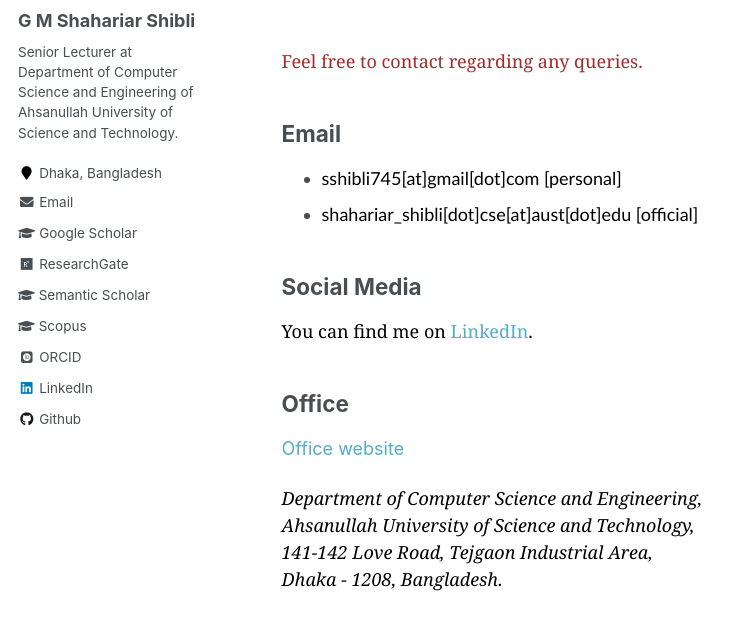
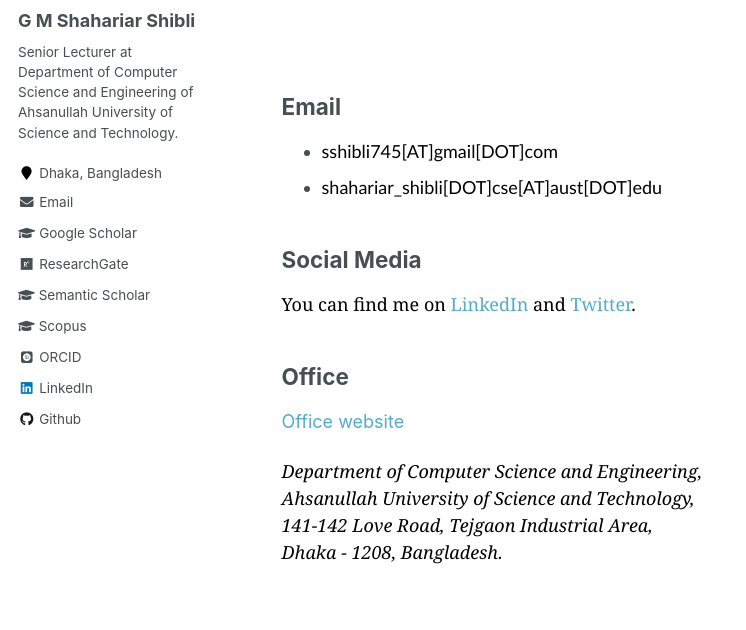
Before and after one commit to shahariar-shibli/shahariar-shibli.github.io, a Jekyll site: the page built from _pages/cv.md, in a window 1280 px wide and 900 px high, scrolled down 508 px, cut to the strip 211-841 px from the top of the window. Shown: the whole strip, without its empty margins (0-746 px from the left). Built offline with Jekyll 4.4.1, drawn with Linux system fonts in a browser that asks for light colours; some web fonts are replaced.

Commit message:
Update cv.md

```diff
--- a/_pages/cv.md
+++ b/_pages/cv.md
@@ -11,15 +11,14 @@ redirect_from:
 <iframe src="/files/CV/CV-of-Shibli.pdf" width="100%" height="500" frameborder="no" border="0" marginwidth="0" marginheight="0"></iframe>
 
 <br>
-<span style="color:brown; font-family:Georgia;">Feel free to contact regarding any queries.</span>
 
 ## Email
-+ <span style="font-family:Trebuchet MS; color:black;">sshibli745[at]gmail[dot]com [personal] </span><br/>
-+ <span style="font-family:Trebuchet MS; color:black;">shahariar_shibli[dot]cse[at]aust[dot]edu [official] </span>
++ <span style="font-family:Trebuchet MS; color:black;">sshibli745[AT]gmail[DOT]com</span><br/>
++ <span style="font-family:Trebuchet MS; color:black;">shahariar_shibli[DOT]cse[AT]aust[DOT]edu</span>
 
 ## Social Media
 <span style="color:black; font-family:Georgia;">
-You can find me on [LinkedIn](https://www.linkedin.com/in/shahariar-shibli/).
+You can find me on [LinkedIn](https://www.linkedin.com/in/shahariar-shibli/) and [Twitter](https://twitter.com/G_M_Shahariar).
 </span>
 
 ## Office
```
